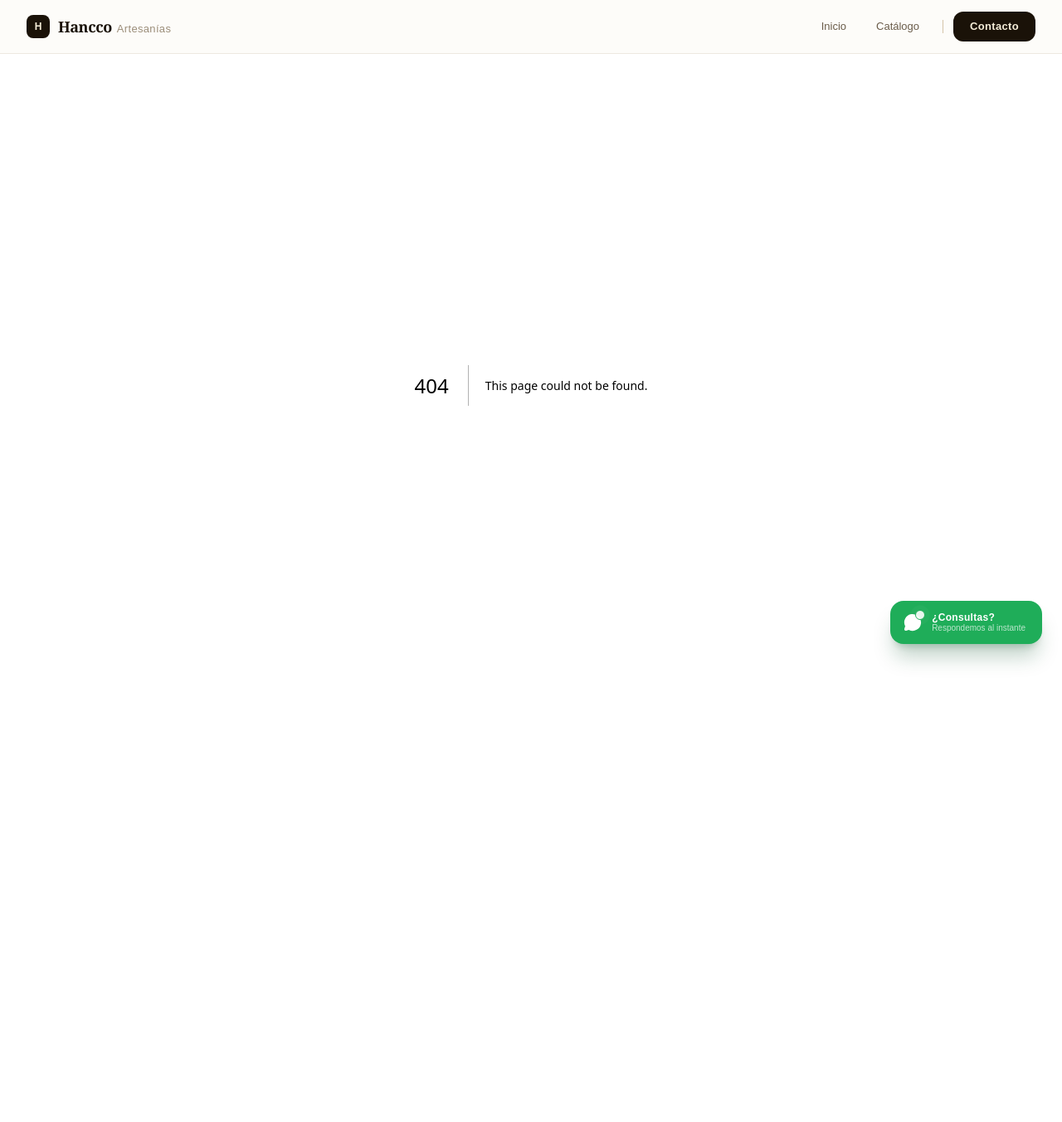
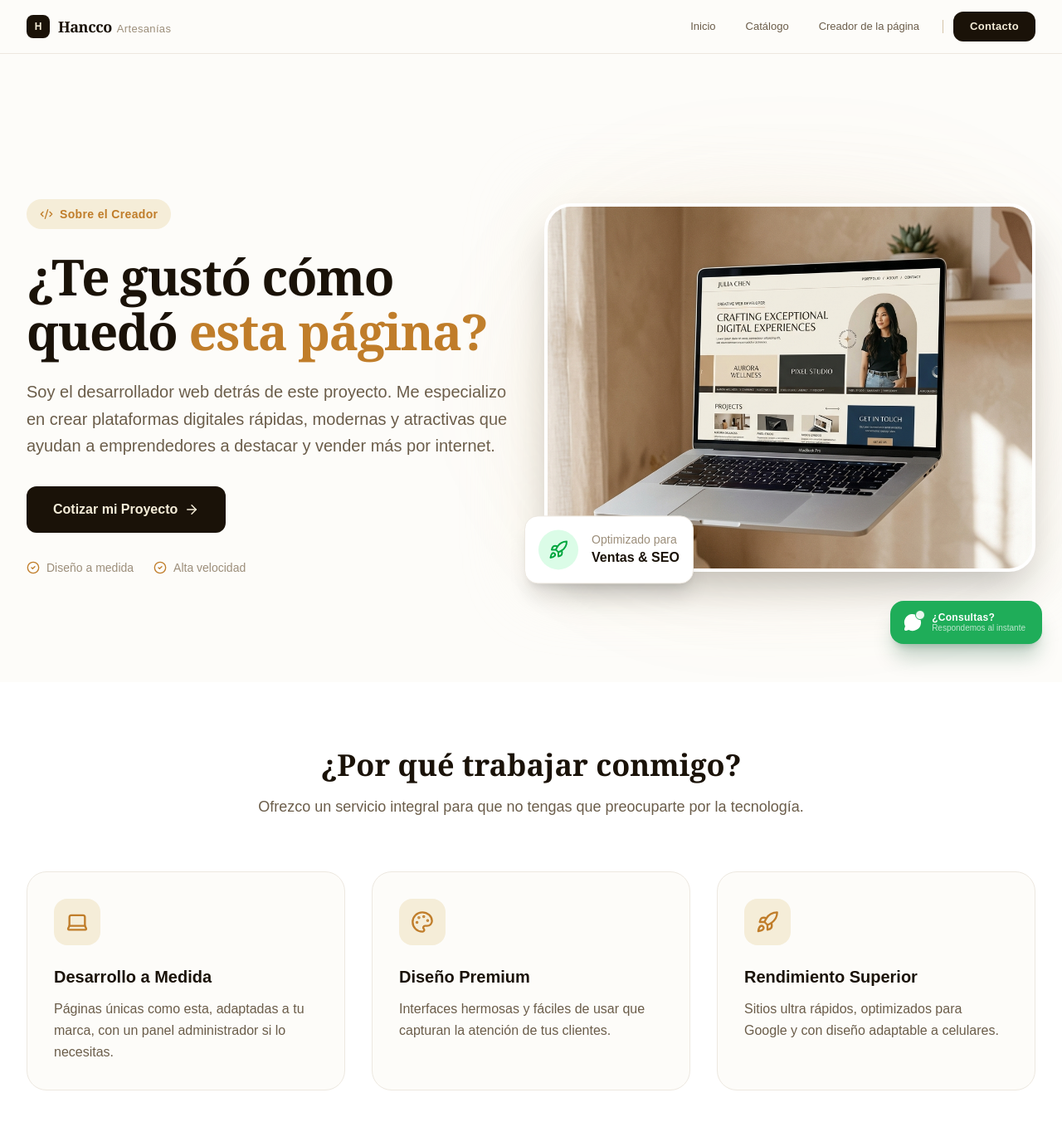
Before and after one commit to rozzze/hancco-artesanias, a Next.js app: page /creditos in a window 1280 px wide. Before the commit this address had no page. Shown: the top 1352 px of the page at 83% size. Before the commit the page ends 864 px from the top, so only its background shows below. Built offline with nearby package versions, Linux system fonts and the light colour scheme.

Commit message:
agregado de apartado creador de pagina

```diff
--- /dev/null
+++ b/src/app/creditos/page.tsx
@@ -0,0 +1,198 @@
+"use client";
+import { motion } from "framer-motion";
+import { Code2, Laptop, Palette, Rocket, Mail, ExternalLink, ArrowRight, CheckCircle2 } from "lucide-react";
+import Image from "next/image";
+
+export default function CreditosPage() {
+  return (
+    <div className="min-h-screen bg-[#FDFCF9] overflow-hidden pt-20">
+
+      {/* Hero Section */}
+      <section className="relative pt-12 pb-20 lg:pt-24 lg:pb-32">
+        <div className="max-w-7xl mx-auto px-4 sm:px-6 lg:px-8 relative z-10">
+          <div className="grid lg:grid-cols-2 gap-12 lg:gap-8 items-center">
+
+            {/* Texto Hero */}
+            <motion.div
+              initial={{ opacity: 0, x: -30 }}
+              animate={{ opacity: 1, x: 0 }}
+              transition={{ duration: 0.6 }}
+              className="max-w-2xl"
+            >
+              <div className="inline-flex items-center gap-2 px-4 py-2 rounded-full bg-[#F5EDD8] text-[#C07D2A] text-sm font-bold tracking-wide mb-6">
+                <Code2 size={16} />
+                <span>Sobre el Creador</span>
+              </div>
+              <h1 className="text-4xl md:text-5xl lg:text-6xl font-black text-[#1A1208] mb-6 tracking-tight leading-[1.1]" style={{ fontFamily: "'Georgia', serif" }}>
+                ¿Te gustó cómo quedó <span className="text-[#C07D2A]">esta página?</span>
+              </h1>
+              <p className="text-lg md:text-xl text-[#6B5D4A] mb-8 leading-relaxed">
+                Soy el desarrollador web detrás de este proyecto. Me especializo en crear plataformas digitales
+                rápidas, modernas y atractivas que ayudan a emprendedores a destacar y vender más por internet.
+              </p>
+
+              <div className="flex flex-col sm:flex-row gap-4">
+                <a
+                  href="#contacto"
+                  className="inline-flex items-center justify-center gap-2 px-8 py-4 rounded-xl bg-[#1A1208] text-[#F5EDD8] font-bold hover:bg-[#C07D2A] transition-all duration-300 transform hover:-translate-y-1"
+                >
+                  <span>Cotizar mi Proyecto</span>
+                  <ArrowRight size={18} />
+                </a>
+              </div>
+
+              <div className="mt-8 flex items-center gap-6 text-[#9C8E7A] text-sm font-medium">
+                <div className="flex items-center gap-2">
+                  <CheckCircle2 size={16} className="text-[#C07D2A]" />
+                  <span>Diseño a medida</span>
+                </div>
+                <div className="flex items-center gap-2">
+                  <CheckCircle2 size={16} className="text-[#C07D2A]" />
+                  <span>Alta velocidad</span>
+                </div>
+              </div>
+            </motion.div>
+
+            {/* Imagen Hero */}
+            <motion.div
+              initial={{ opacity: 0, scale: 0.9 }}
+              animate={{ opacity: 1, scale: 1 }}
+              transition={{ duration: 0.6, delay: 0.2 }}
+              className="relative"
+            >
+              {/* Elementos decorativos */}
+              <div className="absolute -inset-4 bg-gradient-to-tr from-[#F5EDD8] to-transparent opacity-50 rounded-[2rem] blur-2xl"></div>
+              <div className="absolute top-1/2 left-1/2 -translate-x-1/2 -translate-y-1/2 w-[110%] h-[110%] bg-[#C07D2A]/5 rounded-full blur-3xl"></div>
+
+              {/* Contenedor de la imagen */}
+              <div className="relative rounded-[2rem] overflow-hidden border-4 border-white shadow-2xl bg-white aspect-[4/3] flex items-center justify-center">
+                <Image
+                  src="/portfolio-mockup.png"
+                  alt="Portafolio de Desarrollo Web"
+                  fill
+                  className="object-cover"
+                  priority
+                />
+              </div>
+
+              {/* Tarjeta flotante */}
+              <motion.div
+                animate={{ y: [0, -10, 0] }}
+                transition={{ duration: 4, repeat: Infinity, ease: "easeInOut" }}
+                className="absolute -bottom-6 -left-6 bg-white p-4 rounded-2xl shadow-xl border border-[#EDE8E0] flex items-center gap-4"
+              >
+                <div className="w-12 h-12 bg-green-100 rounded-full flex items-center justify-center text-green-600">
+                  <Rocket size={24} />
+                </div>
+                <div>
+                  <p className="text-sm text-[#9C8E7A] font-medium">Optimizado para</p>
+                  <p className="text-[#1A1208] font-bold">Ventas & SEO</p>
+                </div>
+              </motion.div>
+            </motion.div>
+
+          </div>
+        </div>
+      </section>
+
+      {/* Features Grid */}
+      <section className="py-20 bg-white">
+        <div className="max-w-7xl mx-auto px-4 sm:px-6 lg:px-8">
+          <div className="text-center mb-16">
+            <h2 className="text-3xl md:text-4xl font-bold text-[#1A1208] mb-4" style={{ fontFamily: "'Georgia', serif" }}>
+              ¿Por qué trabajar conmigo?
+            </h2>
+            <p className="text-[#6B5D4A] max-w-2xl mx-auto text-lg">
+              Ofrezco un servicio integral para que no tengas que preocuparte por la tecnología.
+            </p>
+          </div>
+
+          <div className="grid grid-cols-1 md:grid-cols-3 gap-8">
+            {[
+              {
+                icon: <Laptop className="text-[#C07D2A]" size={28} />,
+                title: "Desarrollo a Medida",
+                desc: "Páginas únicas como esta, adaptadas a tu marca, con un panel administrador si lo necesitas."
+              },
+              {
+                icon: <Palette className="text-[#C07D2A]" size={28} />,
+                title: "Diseño Premium",
+                desc: "Interfaces hermosas y fáciles de usar que capturan la atención de tus clientes."
+              },
+              {
+                icon: <Rocket className="text-[#C07D2A]" size={28} />,
+                title: "Rendimiento Superior",
+                desc: "Sitios ultra rápidos, optimizados para Google y con diseño adaptable a celulares."
+              }
+            ].map((feature, idx) => (
+              <motion.div
+                key={idx}
+                initial={{ opacity: 0, y: 20 }}
+                whileInView={{ opacity: 1, y: 0 }}
+                viewport={{ once: true }}
+                transition={{ duration: 0.5, delay: 0.1 * idx }}
+                className="bg-[#FDFCF9] p-8 rounded-3xl border border-[#EDE8E0] hover:shadow-lg transition-all hover:-translate-y-1"
+              >
+                <div className="w-14 h-14 rounded-2xl bg-[#F5EDD8] flex items-center justify-center mb-6">
+                  {feature.icon}
+                </div>
+                <h3 className="text-xl font-bold text-[#1A1208] mb-3">{feature.title}</h3>
+                <p className="text-[#6B5D4A] leading-relaxed">{feature.desc}</p>
+              </motion.div>
+            ))}
+          </div>
+        </div>
+      </section>
+
+      {/* CTA Section */}
+      <section id="contacto" className="py-20">
+        <div className="max-w-5xl mx-auto px-4 sm:px-6 lg:px-8">
+          <motion.div
+            initial={{ opacity: 0, scale: 0.95 }}
+            whileInView={{ opacity: 1, scale: 1 }}
+            viewport={{ once: true }}
+            transition={{ duration: 0.5 }}
+            className="bg-[#1A1208] rounded-[2.5rem] p-8 md:p-16 text-center relative overflow-hidden shadow-2xl"
+          >
+            {/* Decoración de fondo */}
+            <div className="absolute top-0 right-0 w-96 h-96 bg-[#C07D2A] opacity-20 rounded-full blur-[100px] -translate-y-1/2 translate-x-1/3"></div>
+            <div className="absolute bottom-0 left-0 w-96 h-96 bg-[#F5EDD8] opacity-10 rounded-full blur-[100px] translate-y-1/2 -translate-x-1/3"></div>
+
+            <div className="relative z-10">
+              <h2 className="text-3xl md:text-5xl font-bold text-[#FDFCF9] mb-6" style={{ fontFamily: "'Georgia', serif" }}>
+                ¿Listo para crear tu página?
+              </h2>
+              <p className="text-[#D4C4A8] mb-10 max-w-2xl mx-auto text-lg md:text-xl">
+                Envíame un mensaje y cuéntame sobre tu negocio. Te ayudaré a elegir
+                la mejor solución digital para que empieces a vender más.
+              </p>
+
+              <div className="flex flex-col sm:flex-row justify-center gap-5">
+                {/* Reemplaza con tu correo */}
+                <a
+                  href="mailto:tucorreo@ejemplo.com"
+                  className="inline-flex items-center justify-center gap-3 px-8 py-4 rounded-xl bg-[#C07D2A] text-white font-bold text-lg hover:bg-[#A66920] transition-colors shadow-lg shadow-[#C07D2A]/20"
+                >
+                  <Mail size={22} />
+                  <span>Enviar Correo</span>
+                </a>
+
+                {/* Reemplaza con tu número */}
+                <a
+                  href="https://wa.me/51999999999?text=Hola,%20vi%20tu%20trabajo%20y%20quisiera%20cotizar%20una%20página%20web"
+                  target="_blank"
+                  rel="noopener noreferrer"
+                  className="inline-flex items-center justify-center gap-3 px-8 py-4 rounded-xl bg-[#2A2218] text-[#F5EDD8] font-bold text-lg hover:bg-[#3A3028] transition-colors border border-[#4A3D2F]"
+                >
+                  <ExternalLink size={22} />
+                  <span>Contactar por WhatsApp</span>
+                </a>
+              </div>
+            </div>
+          </motion.div>
+        </div>
+      </section>
+
+    </div>
+  );
+}
--- a/src/components/Navbar.tsx
+++ b/src/components/Navbar.tsx
@@ -9,6 +9,7 @@ export default function Navbar() {
   const links = [
     { name: "Inicio", href: "/" },
     { name: "Catálogo", href: "/catalogo" },
+    { name: "Creador de la página", href: "/creditos" },
   ];
 
   return (
```
Also changed, not shown: public/portfolio-mockup.png (added).
